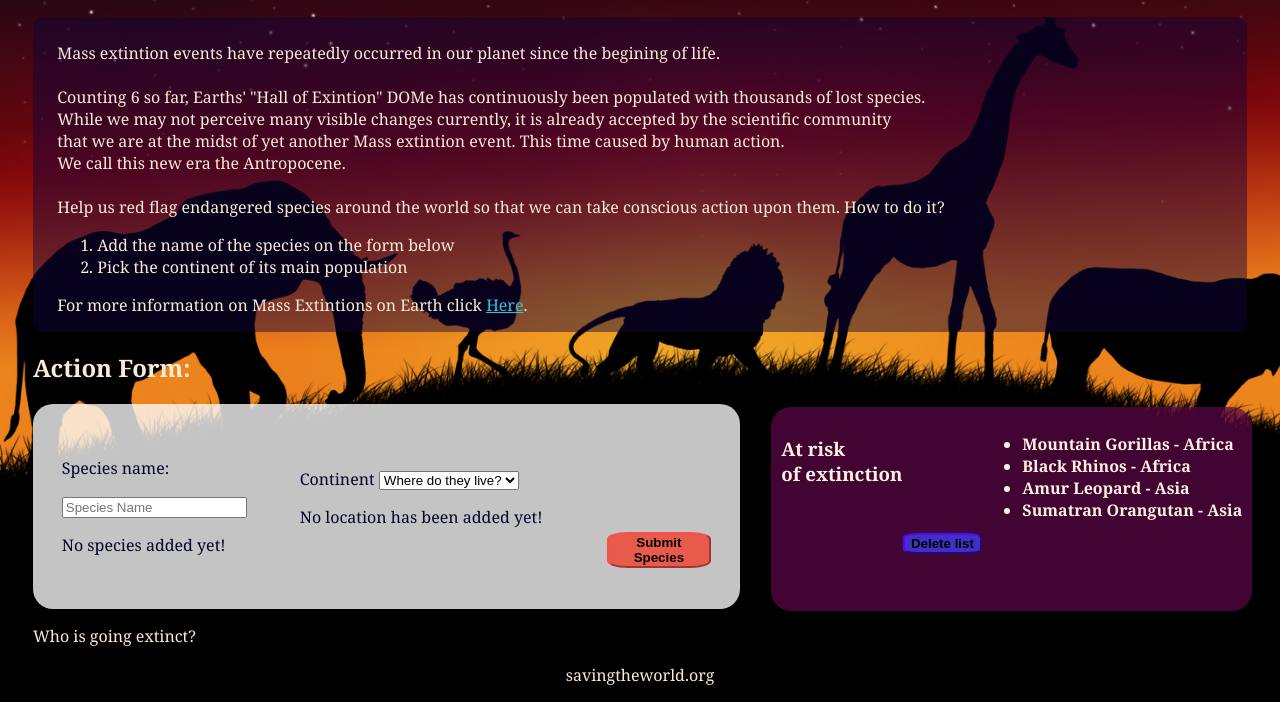
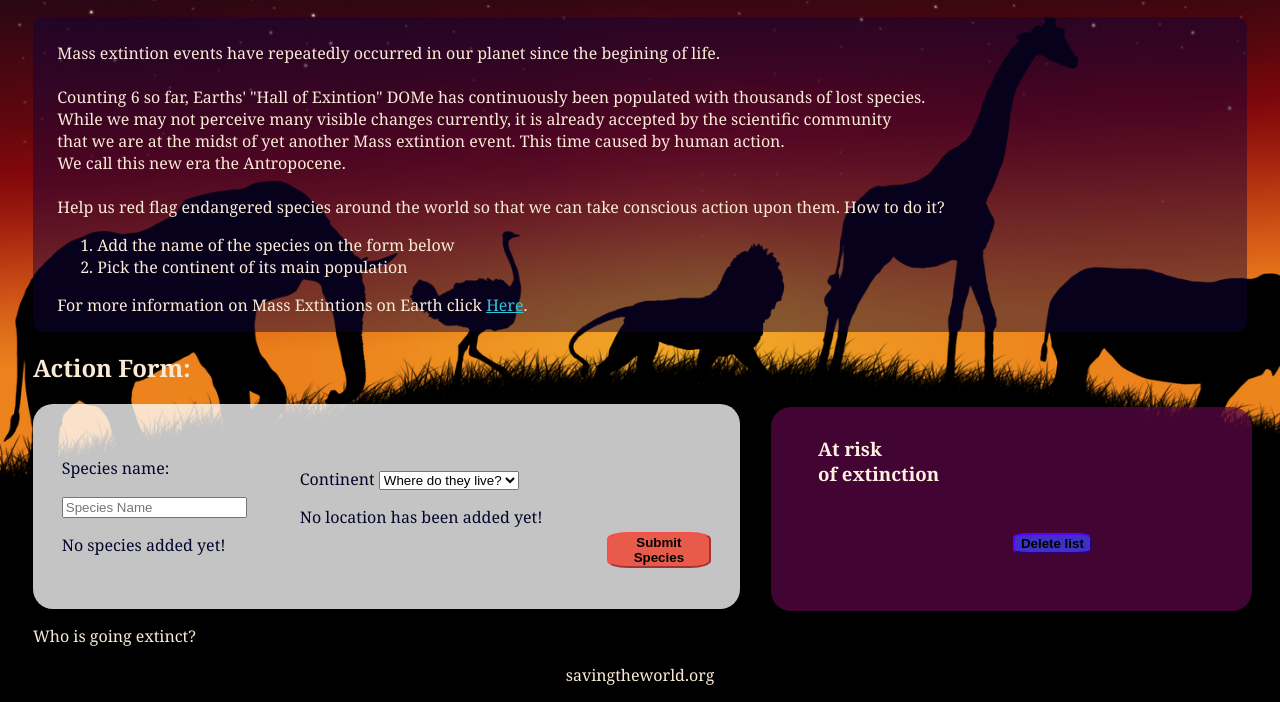
Before and after one commit to Laufley/endangered_animals_App, a website: page index.html in a window 1280 px wide. Both pictures are taken after a click on the button "Delete list". Shown: the part 98-800 px from the top of the page. Drawn offline with Linux system fonts and the light colour scheme.

Commit message:
MVP done

```diff
--- a/js/app.js
+++ b/js/app.js
@@ -7,6 +7,15 @@ document.addEventListener('DOMContentLoaded',() => {
 
     const form = document.querySelector('#species_form');
     form.addEventListener('submit', handleFormSubmit)
+
+    //delete all: has to go here because if it goes after the addChild, it doesn't let me delete until I add an item to the list
+    const clearAll = document.querySelector('#button_delete');
+    clearAll.addEventListener('click', function () {
+        let listSpecies= document.querySelectorAll("#list li");
+        listSpecies.forEach(function(item){
+            item.remove();
+        });
+    });
 })
 
 
@@ -30,6 +39,7 @@ const handleFormSubmit = function (event) {
     from
     ${select.value}!!`
 
+// addChild to list ul
     const outputSpecies = document.querySelector('#input');
     const outputContinent = document.querySelector('#select');
     const list = document.querySelector('#list ul');
@@ -38,10 +48,3 @@ const handleFormSubmit = function (event) {
     list.appendChild(newItem);
 
 }
-
-
-// ****1.Create a form in HTML with inputs for relevant data DONE
-// ****2.When the form is submitted, access the data from the form in the form's submit event object
-// ****3.Create a list in HTML
-// ****4.Append the submitted data to the list
-// 5.Add a "Delete All" <button> which clears all of the list items from the list
```
Also changed, not shown: static/style.css (+0 -31 lines).
